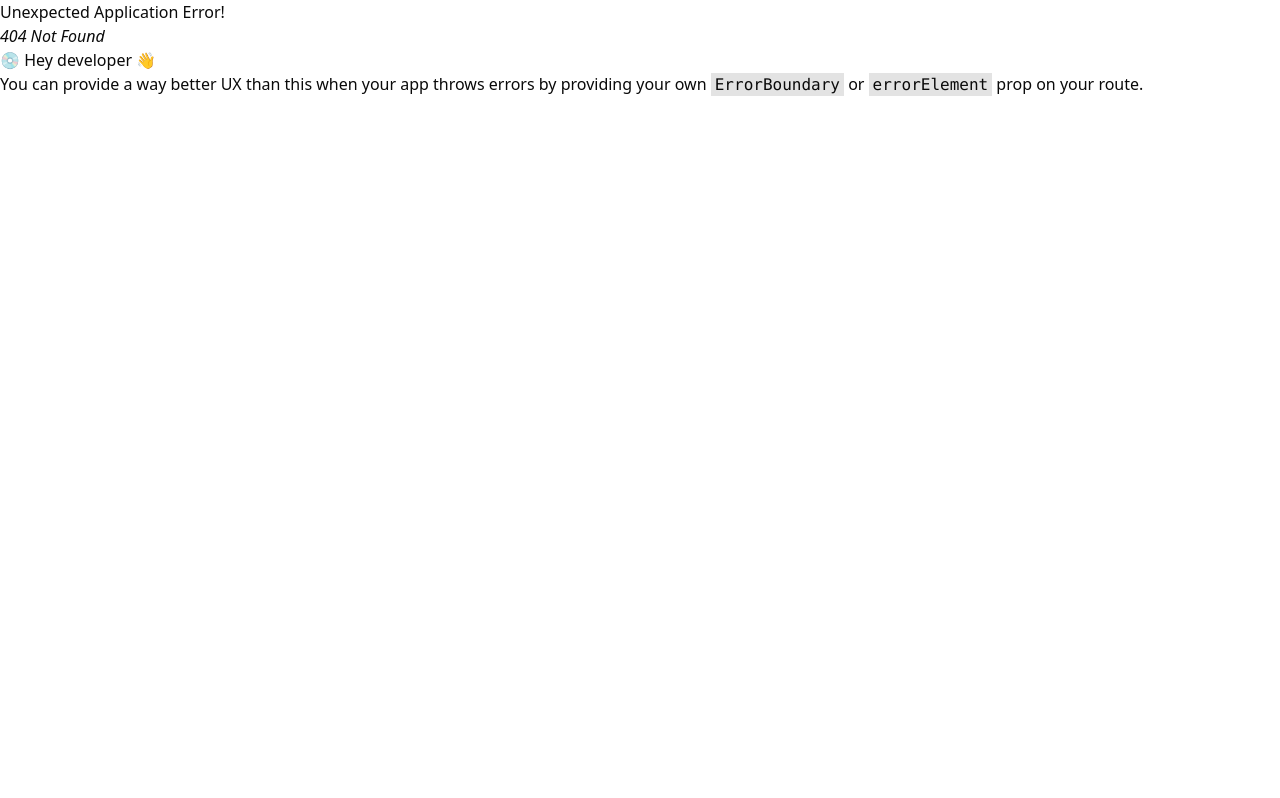
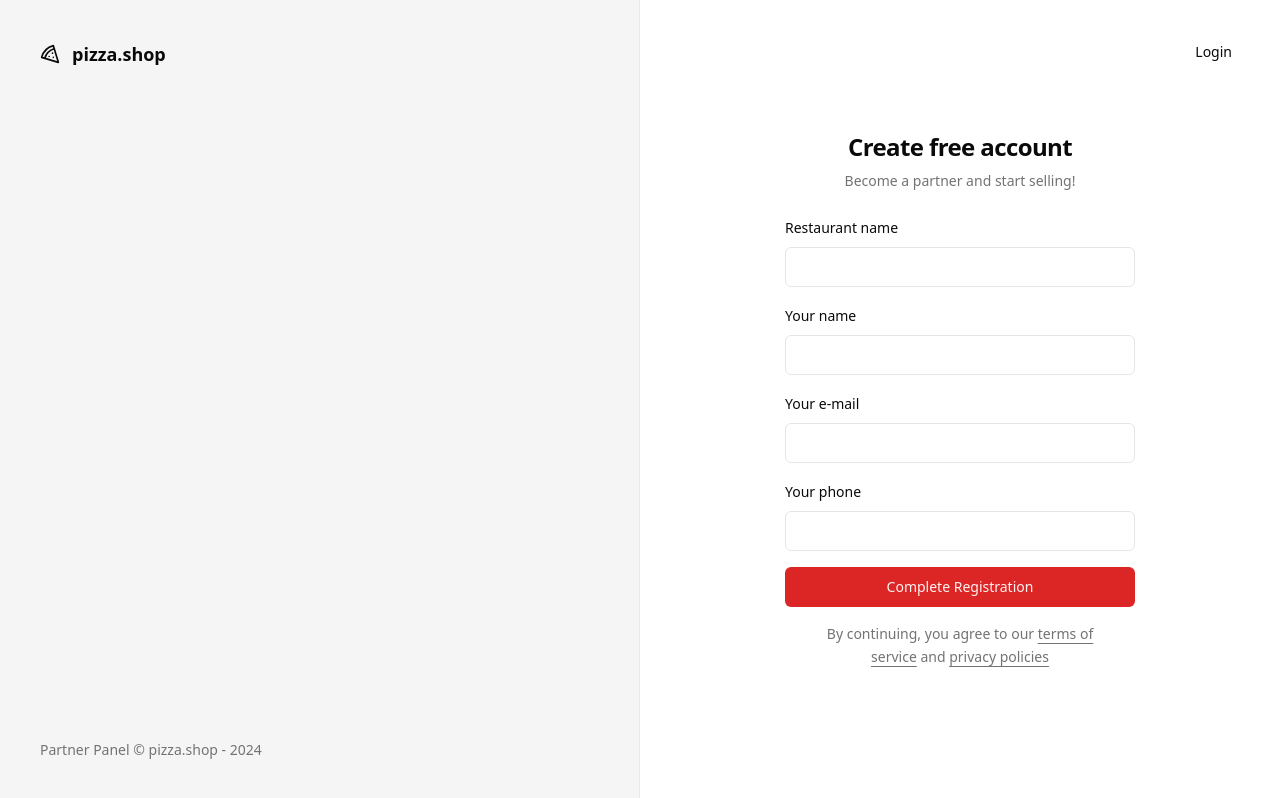
Before and after one commit to diogoazevedoo/pizzashop-web, a React (Vite) app: page /sign-up in a window 1280 px wide. Before the commit this address had no page. Built offline with nearby package versions, Linux system fonts and the light colour scheme.

Commit message:
UI: Created sign-up page

```diff
--- a/src/pages/_layouts/auth.tsx
+++ b/src/pages/_layouts/auth.tsx
@@ -14,7 +14,7 @@
         </footer>
       </div>
 
-      <div className="flex flex-col items-center justify-center">
+      <div className="relative flex flex-col items-center justify-center">
         <Outlet />
       </div>
     </div>
--- a/src/pages/auth/sign-in.tsx
+++ b/src/pages/auth/sign-in.tsx
@@ -1,5 +1,6 @@
 import { Helmet } from 'react-helmet-async'
 import { useForm } from 'react-hook-form'
+import { Link } from 'react-router-dom'
 import { toast } from 'sonner'
 import { z } from 'zod'
 
@@ -37,6 +38,10 @@
     <>
       <Helmet title="Login" />
       <div className="p-8">
+        <Button variant="ghost" asChild className="absolute right-8 top-8">
+          <Link to="/sign-up">New partner</Link>
+        </Button>
+
         <div className="flex w-[350px] flex-col justify-center gap-6">
           <div className="flex flex-col gap-2 text-center">
             <h1 className="text-2xl font-semibold tracking-tight">
--- /dev/null
+++ b/src/pages/auth/sign-up.tsx
@@ -0,0 +1,108 @@
+import { Helmet } from 'react-helmet-async'
+import { useForm } from 'react-hook-form'
+import { Link, useNavigate } from 'react-router-dom'
+import { toast } from 'sonner'
+import { z } from 'zod'
+
+import { Button } from '@/components/ui/button'
+import { Input } from '@/components/ui/input'
+import { Label } from '@/components/ui/label'
+
+const signUpForm = z.object({
+  restaurantName: z.string(),
+  managerName: z.string(),
+  phone: z.string(),
+  email: z.string().email(),
+})
+
+type SignUpForm = z.infer<typeof signUpForm>
+
+export function SignUp() {
+  const navigate = useNavigate()
+
+  const {
+    register,
+    handleSubmit,
+    formState: { isSubmitting },
+  } = useForm<SignUpForm>()
+
+  async function handleSignUp(data: SignUpForm) {
+    console.log(data)
+
+    await new Promise((resolve) => setTimeout(resolve, 2000))
+
+    toast.success('Restaurant registred with success!', {
+      action: {
+        label: 'Login',
+        onClick: () => navigate('/sign-in'),
+      },
+    })
+  }
+
+  return (
+    <>
+      <Helmet title="Register" />
+      <div className="p-8">
+        <Button variant="ghost" asChild className="absolute right-8 top-8">
+          <Link to="/sign-in">Login</Link>
+        </Button>
+
+        <div className="flex w-[350px] flex-col justify-center gap-6">
+          <div className="flex flex-col gap-2 text-center">
+            <h1 className="text-2xl font-semibold tracking-tight">
+              Create free account
+            </h1>
+            <p className="text-sm text-muted-foreground">
+              Become a partner and start selling!
+            </p>
+          </div>
+
+          <form onSubmit={handleSubmit(handleSignUp)} className="space-y-4">
+            <div className="space-y-2">
+              <Label htmlFor="restaurantName">Restaurant name</Label>
+              <Input
+                id="restaurantName"
+                type="text"
+                {...register('restaurantName')}
+              />
+            </div>
+
+            <div className="space-y-2">
+              <Label htmlFor="managerName">Your name</Label>
+              <Input
+                id="managerName"
+                type="text"
+                {...register('managerName')}
+              />
+            </div>
+
+            <div className="space-y-2">
+              <Label htmlFor="email">Your e-mail</Label>
+              <Input id="email" type="email" {...register('email')} />
+            </div>
+
+            <div className="space-y-2">
+              <Label htmlFor="phone">Your phone</Label>
+              <Input id="phone" type="tel" {...register('phone')} />
+            </div>
+
+            <Button disabled={isSubmitting} className="w-full" type="submit">
+              Complete Registration
+            </Button>
+
+            <p className="px-6 text-center text-sm leading-relaxed text-muted-foreground">
+              By continuing, you agree to our{' '}
+              <a className="underline underline-offset-4" href="">
+                terms of service
+              </a>{' '}
+              and{' '}
+              <a className="underline underline-offset-4" href="">
+                privacy policies
+              </a>
+            </p>
+          </form>
+        </div>
+      </div>
+    </>
+  )
+}
--- a/src/routes.tsx
+++ b/src/routes.tsx
@@ -4,6 +4,7 @@
 import { AuthLayout } from './pages/_layouts/auth'
 import { Dashboard } from './pages/app/dashboard'
 import { SignIn } from './pages/auth/sign-in'
+import { SignUp } from './pages/auth/sign-up'
 
 export const router = createBrowserRouter([
   {
@@ -14,6 +15,9 @@
   {
     path: '/',
     element: <AuthLayout />,
-    children: [{ path: '/sign-in', element: <SignIn /> }],
+    children: [
+      { path: '/sign-in', element: <SignIn /> },
+      { path: '/sign-up', element: <SignUp /> },
+    ],
   },
 ])
```
